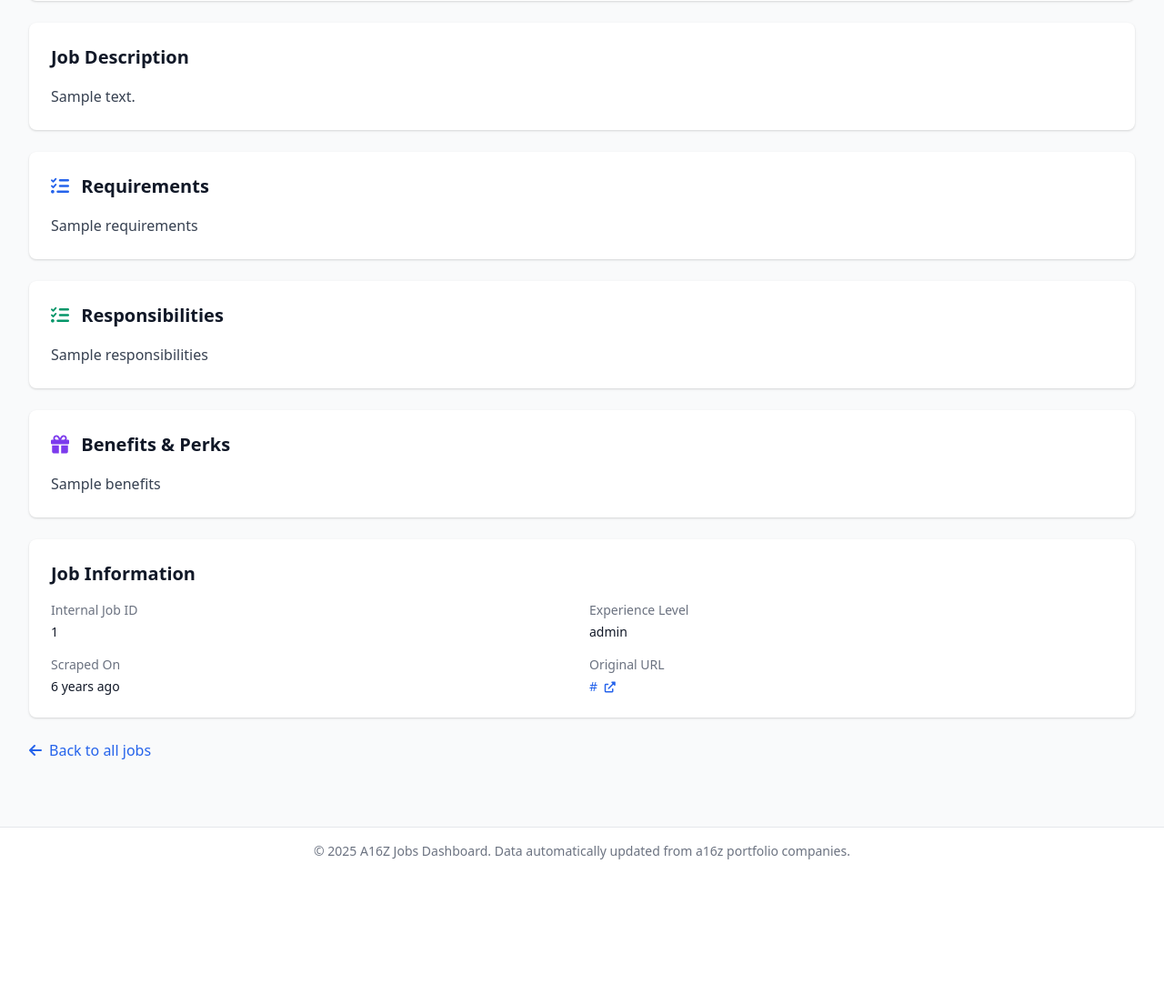
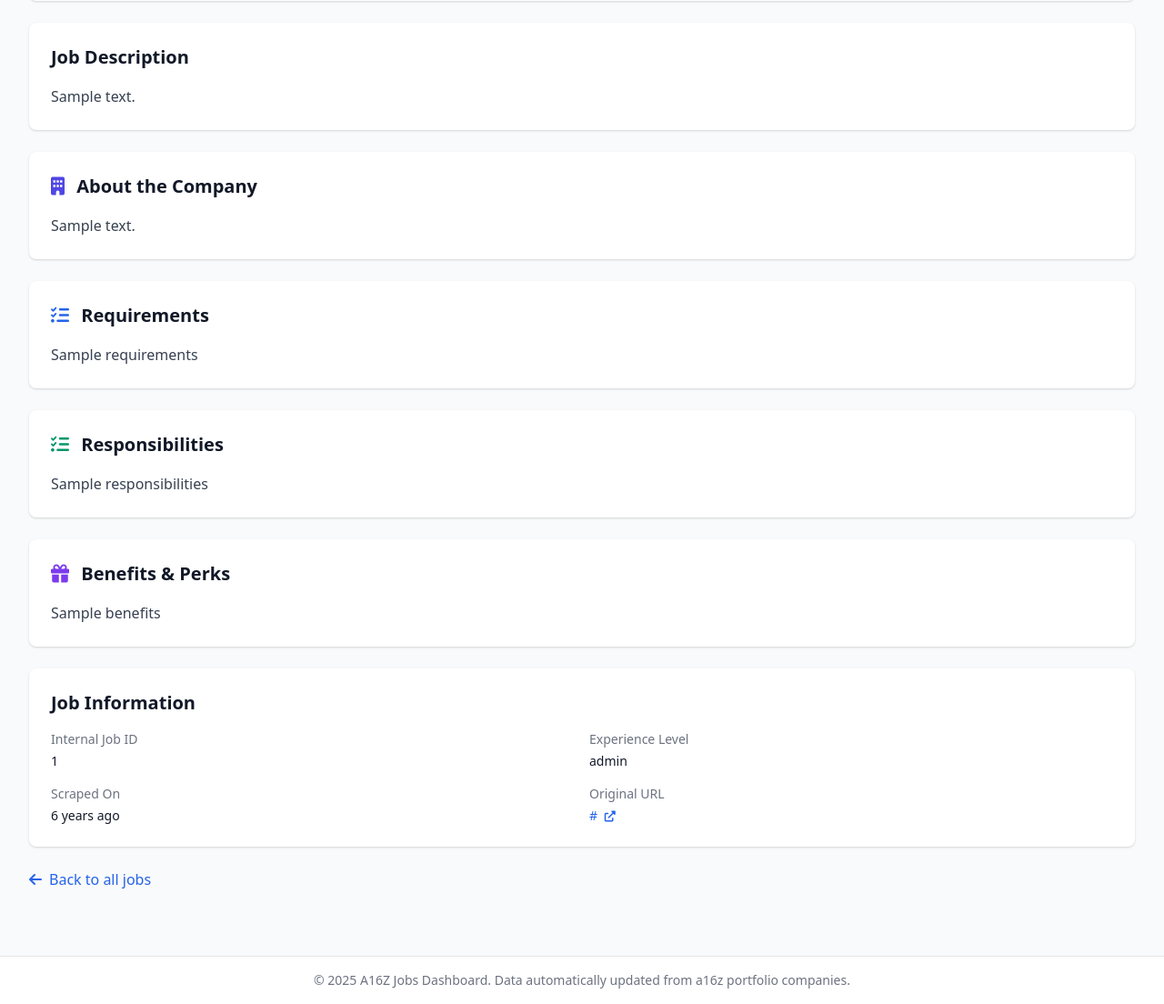
Before and after one commit to glennfiocca/a16z-job-scraper, a Flask app: template templates/job_detail.html in a window 1280 px wide. Shown: the part 360-1464 px from the top of the page at 91% size. Before the commit the page ends 1305 px from the top, so only its background shows below. Run offline with Flask 3, Linux system fonts and the light colour scheme; the template is opened without the code that fills it: most values are stand-ins (such as "Sample title", 1, 10 or a date in 2020); some libraries are stand-ins or nearby versions.

Commit message:
Add company information section to job detail pages
Add a new section to the job detail template to display company information when available.

Replit-Commit-Author: Agent
Replit-Commit-Session-Id: a499c28a-ff40-495c-84e6-cee8c3b19ce5
Replit-Commit-Checkpoint-Type: full_checkpoint
Replit-Commit-Screenshot-Url: https://storage.googleapis.com/screenshot-production-us-central1/2f6cd05e-c743-45b9-8ca7-828dbbcff905/a499c28a-ff40-495c-84e6-cee8c3b19ce5/mJvgfmP

```diff
--- a/templates/job_detail.html
+++ b/templates/job_detail.html
@@ -129,6 +129,21 @@
     </div>
     {% endif %}
 
+    <!-- About Company -->
+    {% if job.about_company %}
+    <div class="bg-white shadow rounded-lg mb-6">
+        <div class="px-4 py-5 sm:p-6">
+            <h2 class="text-xl font-semibold text-gray-900 mb-4">
+                <i class="fas fa-building mr-2 text-indigo-600"></i>
+                About the Company
+            </h2>
+            <div class="prose max-w-none">
+                <div class="whitespace-pre-wrap text-gray-700 leading-relaxed">{{ job.about_company }}</div>
+            </div>
+        </div>
+    </div>
+    {% endif %}
+
     <!-- Requirements -->
     {% if job.requirements %}
     <div class="bg-white shadow rounded-lg mb-6">
```
Also changed, not shown: 1 other file.
